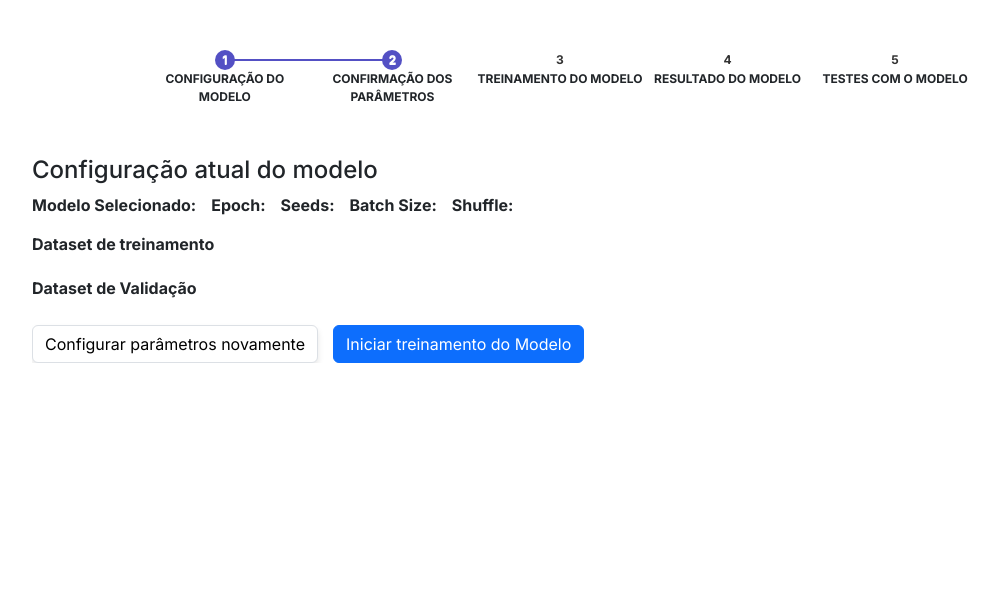
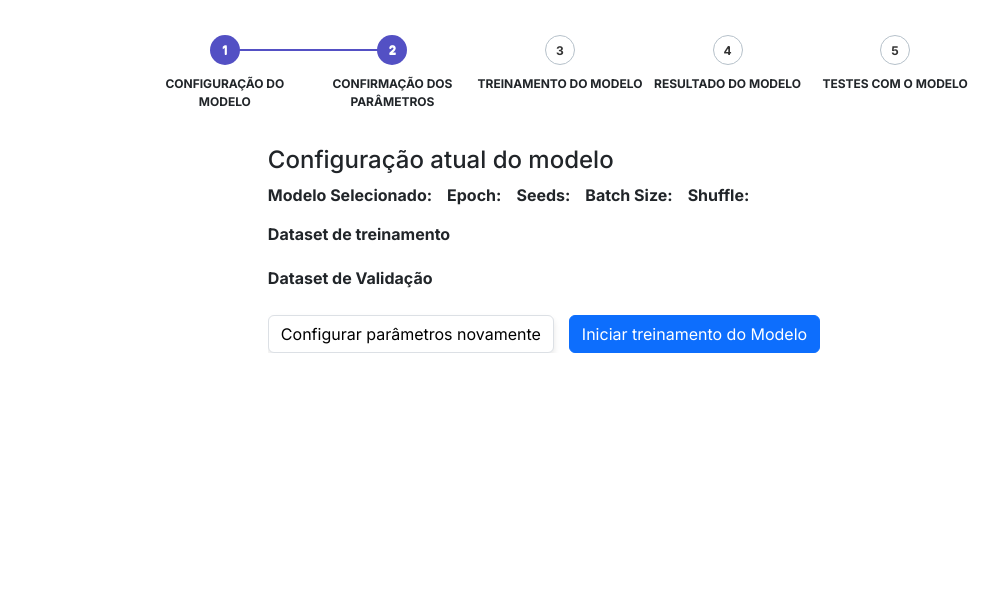
Before and after one commit to sgabriel-santos/automatic-training-of-AI-models, a FastAPI app: page /dataset in a window 1280 px wide. Shown: the top 603 px of the page, without its empty margins (96-1095 px from the left). Run offline with FastAPI, Linux system fonts and the light colour scheme; some libraries are stand-ins or nearby versions.

Commit message:
Updated step component layout

```diff
--- a/autotrain_with_llm/ui/statics/styles/dataset.css
+++ b/autotrain_with_llm/ui/statics/styles/dataset.css
@@ -2,7 +2,7 @@
     overflow: hidden;
     display: flex;
     flex-direction: column;
-    width: 80vw;
+    /* width: 80vw; */
     align-self: center;
     gap: 15px;
 }
--- a/autotrain_with_llm/ui/statics/styles/home.css
+++ b/autotrain_with_llm/ui/statics/styles/home.css
@@ -17,6 +17,11 @@ body {
     flex-wrap: wrap;
     justify-content: stretch;
     gap: 10px;
+}
+
+.tool-details-text {
+    display: flex;
+    flex-direction: column;
 }
 
 .tag-differential {
--- a/autotrain_with_llm/ui/statics/styles/index.css
+++ b/autotrain_with_llm/ui/statics/styles/index.css
@@ -36,7 +36,7 @@ i {
 
 
 #container-steps {
-    margin: 50px auto;
+    margin: 35px auto;
     text-align: center;
     position: relative;
 }
@@ -59,16 +59,18 @@ i {
 #container-steps #progress li:before {
     content: counter(step);
     counter-increment: step;
-    width: 20px;
+    width: 30px;
+    height: 30px;
     display: block;
     line-height: 20px;
     background: white;
     color: #333;
     border-radius: 10px;
     -moz-border-radius: 10px;
-    -webkit-border-radius: 10px;
-
-    margin: 0 auto;
+    -webkit-border-radius: 50px;
+    margin: 0 auto 10px auto;
+    padding: 5px;
+    border: solid 1px #B6C1CA;
 }
 
 #container-steps #progress li::after {
@@ -77,7 +79,7 @@ i {
     background: white;
     height: 2px;
     position: absolute;
-    top: 9px;
+    top: 14px;
     left: -50%;
     z-index: -1;
 }
@@ -90,6 +92,7 @@ i {
     background: #5350C4;
     color: white;
     text-shadow: 0 1px 0;
+    border: none;
 }
 
 ul {
--- a/autotrain_with_llm/ui/templates/form.html
+++ b/autotrain_with_llm/ui/templates/form.html
@@ -60,7 +60,7 @@
         <select id="select-dataset-configuration" class="form-select" name="configuration-mode">
           <option value="absolute-path-section" selected>Caminho absoluto</option>
           <option value="dataset-upload-section">Upload de Dataset</option>
-          <option value="create-classes-section">Criar classes manualmente</option>
+          <!-- <option value="create-classes-section">Criar classes manualmente</option> -->
         </select>
       </div>
     </div>
```
